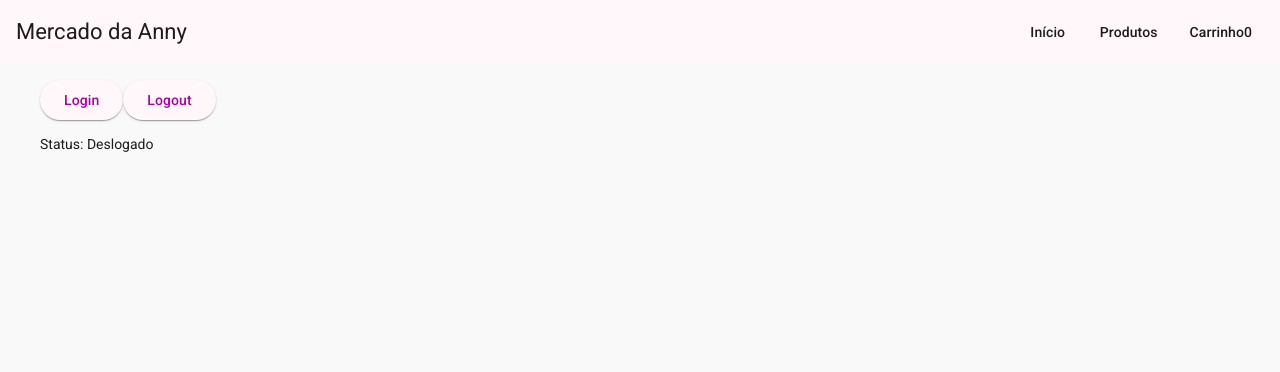
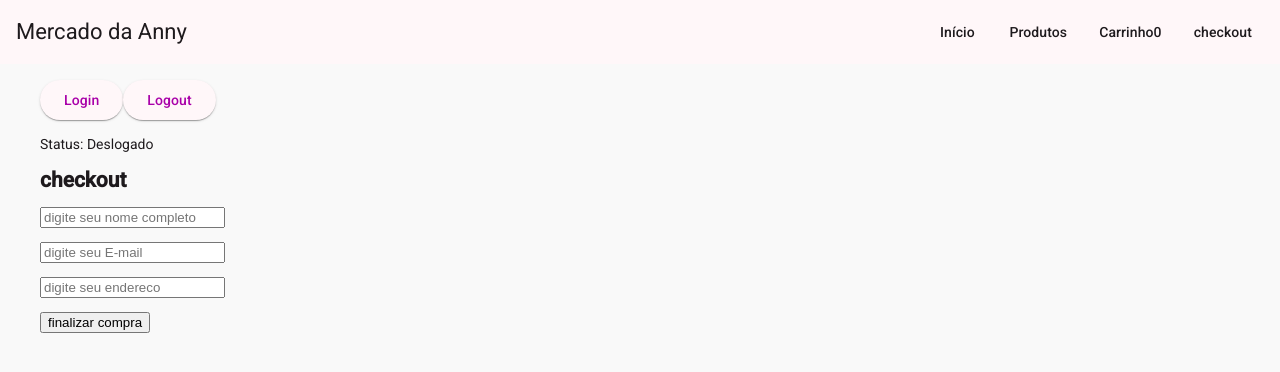
Before and after one commit to annyk191/e-commerce, an Angular app: page /checkout in a window 1280 px wide. Before the commit this address led to /. Shown: the top 372 px of the page. Built offline with nearby package versions, Linux system fonts and the light colour scheme.

Commit message:
Feat:  src/app/features/checkout/checkout/checkout.css

```diff
--- a/src/app/app.routes.ts
+++ b/src/app/app.routes.ts
@@ -22,6 +22,11 @@ export const routes: Routes  = [
         .then((m) => m.Carrinho),
     },
     {
+        path:'checkout',
+        loadComponent:() =>
+            import('./features/checkout/checkout/checkout').then((m)=> m.Checkout)
+    },
+     {
         path:'**',
         redirectTo: '',
     },
--- /dev/null
+++ b/src/app/features/checkout/checkout/checkout.html
@@ -0,0 +1,7 @@
+<h2>checkout</h2>
+ <form [formGroup]="formulario">
+     <p> <input type="text" formControlName="nome" placeholder="digite seu nome completo" /> </p>
+     <p> <input type="email" formControlName="email" placeholder="digite seu E-mail" /> </p>
+     <p> <input type="text" formControlName="endereco" placeholder="digite seu endereco" /> </p>
+    <button type="button" (click)="finalizar()"> finalizar compra </button>
+     </form>
--- /dev/null
+++ b/src/app/features/checkout/checkout/checkout.ts
@@ -0,0 +1,25 @@
+import { Component,inject } from '@angular/core';
+import{ReactiveFormsModule, FormGroup, FormControl} from '@angular/forms';
+import { CarrinhoService } from '../../../core/services/carrinho.service';
+
+
+@Component({
+  selector: 'app-checkout',
+  imports: [ReactiveFormsModule],
+  templateUrl: './checkout.html',
+  styleUrl: './checkout.css',
+})
+export class Checkout {
+  carrinhoService = inject(CarrinhoService);
+
+  formulario = new FormGroup({
+    nome: new FormControl(''),
+    email:new FormControl(''),
+    endereco:new FormControl(''),
+  });
+
+  finalizar(){
+    console.log('Dados do Formulario: ', this.formulario.value);
+     console.log('Itens no carrinho: ', this.carrinhoService.itens);
+  }
+}
--- a/src/app/shared/layout/header/header.html
+++ b/src/app/shared/layout/header/header.html
@@ -4,5 +4,6 @@
     <button mat-button routerLink="/">Início</button>
     <button mat-button routerLink="/produtos">Produtos</button>
     <button mat-button routerLink="/carrinho">Carrinho{{quantidadeHeader()}}</button>
+    <button mat-button routerLink="/checkout">checkout</button>
 
 </mat-toolbar>
```
Also changed, not shown: src/app/features/checkout/checkout/checkout.css (added), 1 other file (tests, documents, lock files or other folders).
